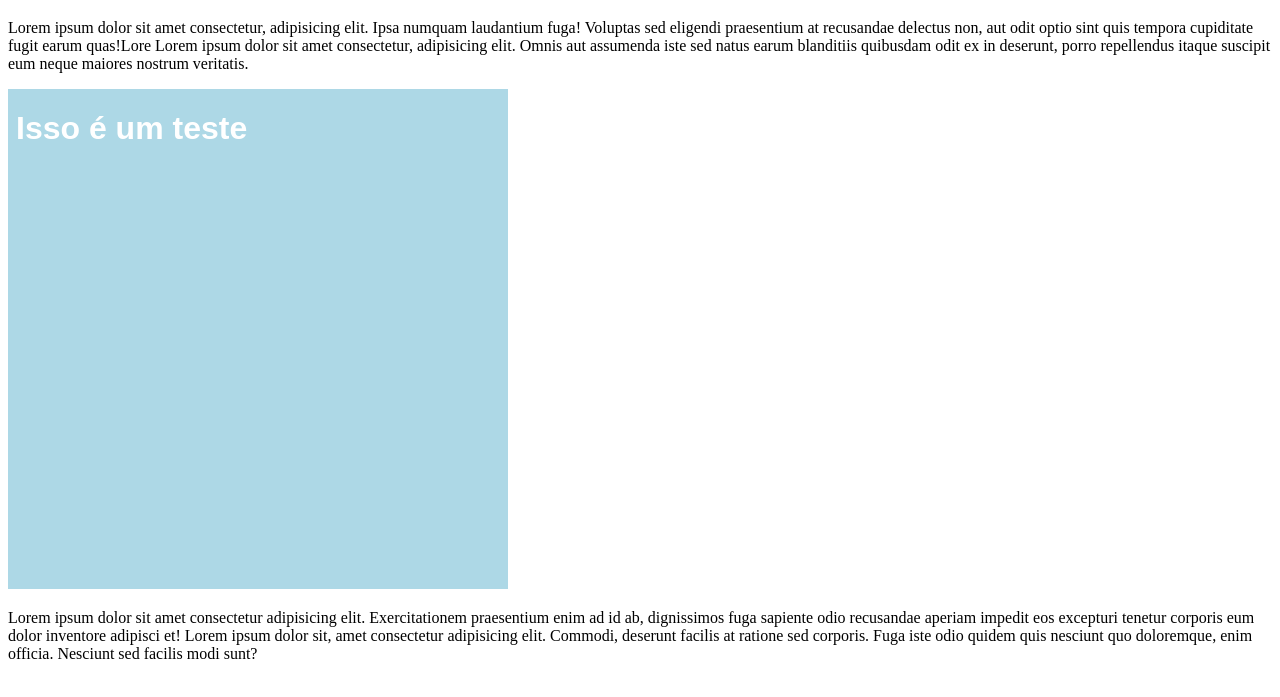
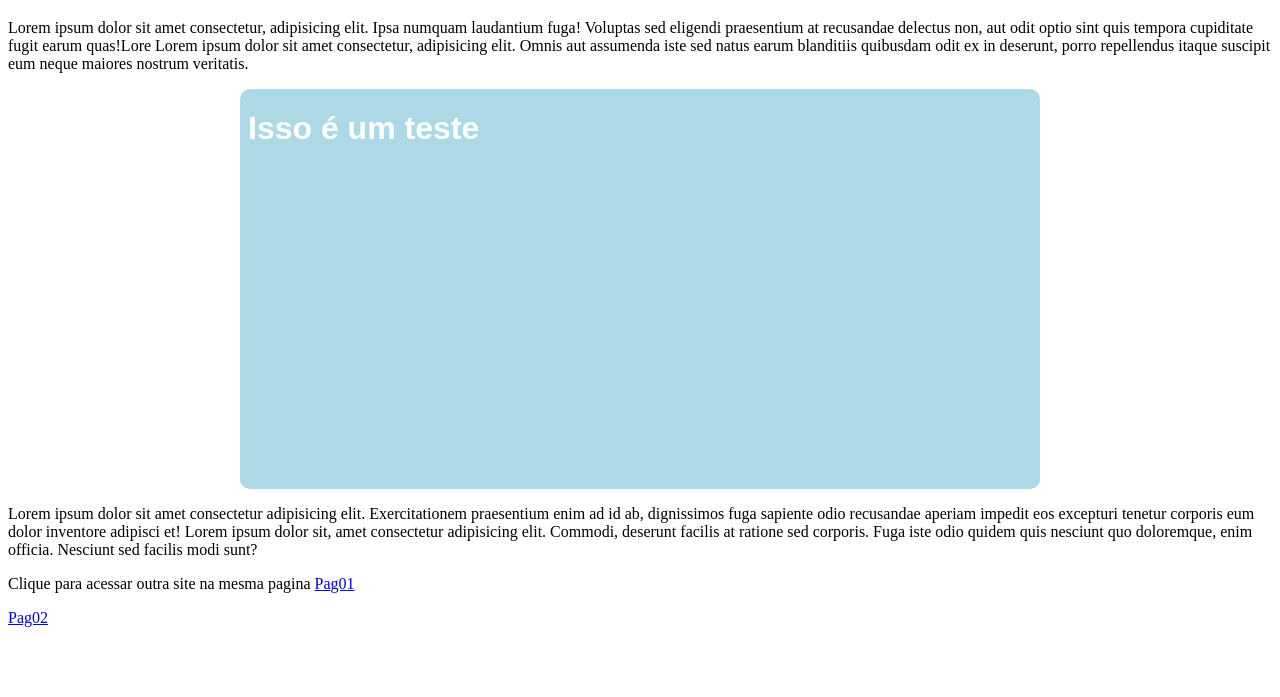
Before and after one commit to felipeFalbuquerque/CSS-HTML, a plain HTML site: page HTML-MODULO 4/ex024/iframe002.html in a window 1280 px wide. Shown: the part 61-758 px from the top of the page. Drawn offline with Linux system fonts and the light colour scheme.

Commit message:
Update iframe002.html

```diff
--- a/HTML-MODULO 4/ex024/iframe002.html
+++ b/HTML-MODULO 4/ex024/iframe002.html
@@ -4,13 +4,24 @@
     <meta charset="UTF-8">
     <meta name="viewport" content="width=device-width, initial-scale=1.0">
     <title>Iframe</title>
+    <style>
+        iframe{
+            display: block;
+            width: 100vh;
+            height: 400px;
+            border-radius: 10px;
+            margin: auto;
+        }
+    </style>
 </head>
 <body>
     <h1>Teste com iframe</h1>
     <p>Lorem ipsum dolor sit amet consectetur, adipisicing elit. Ipsa numquam laudantium fuga! Voluptas sed eligendi praesentium at recusandae delectus non, aut odit optio sint quis tempora cupiditate fugit earum quas!Lore Lorem ipsum dolor sit amet consectetur, adipisicing elit. Omnis aut assumenda iste sed natus earum blanditiis quibusdam odit ex in deserunt, porro repellendus itaque suscipit eum neque maiores nostrum veritatis.</p>
 
-    <iframe src="pag001.html" frameborder="0" height="500px" width="500px"></iframe>
+    <iframe src="pag001.html" frameborder="0" height="500px" width="500px" name="pag001"></iframe>
 
     <p>Lorem ipsum dolor sit amet consectetur adipisicing elit. Exercitationem praesentium enim ad id ab, dignissimos fuga sapiente odio recusandae aperiam impedit eos excepturi tenetur corporis eum dolor inventore adipisci et! Lorem ipsum dolor sit, amet consectetur adipisicing elit. Commodi, deserunt facilis at ratione sed corporis. Fuga iste odio quidem quis nesciunt quo doloremque, enim officia. Nesciunt sed facilis modi sunt?</p>
+    <p>Clique para acessar outra site na mesma pagina <a target="pag001" href="pag001.html">Pag01</a></p>
+    <a target="pag001" href="iframe.html">Pag02</a>
 </body>
 </html>
```
